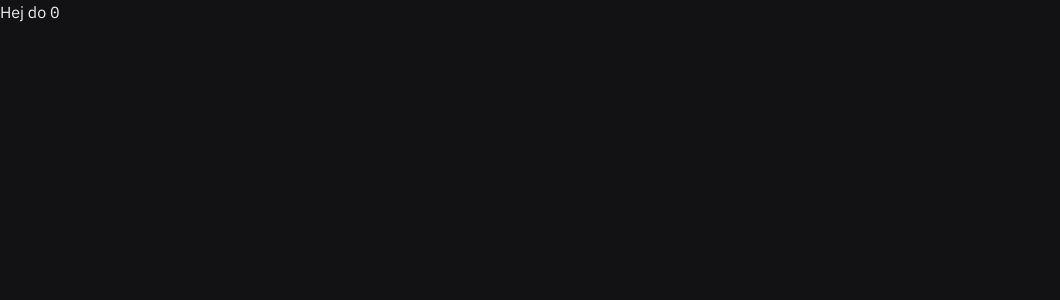
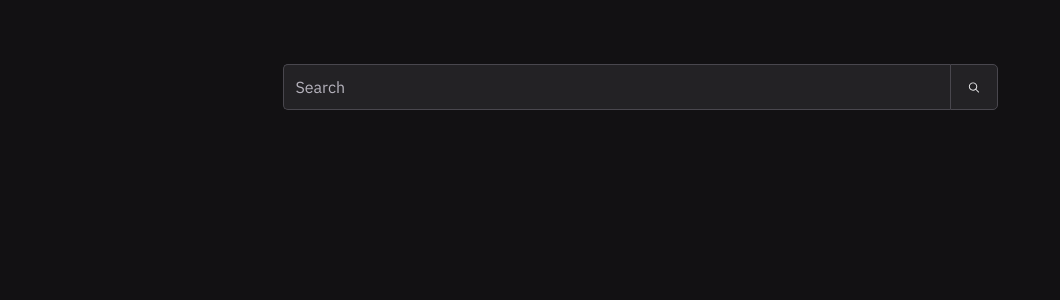
Before and after one commit to bdsqqq/react-session-2, a Next.js app: page / in a window 1280 px wide. Shown: the top 300 px of the page, without its empty margins (0-1060 px from the left). Built offline with nearby package versions, Linux system fonts and the light colour scheme.

Commit message:
feat: add Searchbar to homepage

```diff
--- a/pages/index.tsx
+++ b/pages/index.tsx
@@ -1,11 +1,34 @@
 const Home: NextPage = () => {
   return (
-    <div>
-      Hej do <code>0</code>
-    </div>
+    <Box
+      css={{
+        maxWidth: "1145px",
+        margin: "0 auto",
+      }}
+    >
+      <Box as="main">
+        <Box
+          css={{
+            maxWidth: "715px",
+            margin: "$spacing-07 auto 0",
+            padding: "0 $spacing-05",
+
+            "@md": {
+              margin: "$spacing-10 auto 0",
+              padding: "0",
+            },
+          }}
+        >
+          <SearchBar />
+        </Box>
+      </Box>
+    </Box>
   );
 };
 
 export default Home;
 
 import type { NextPage } from "next";
+
+import SearchBar from "@/components/ui/SearchBar";
+import { Box } from "@/components/ui/primitives";
```
